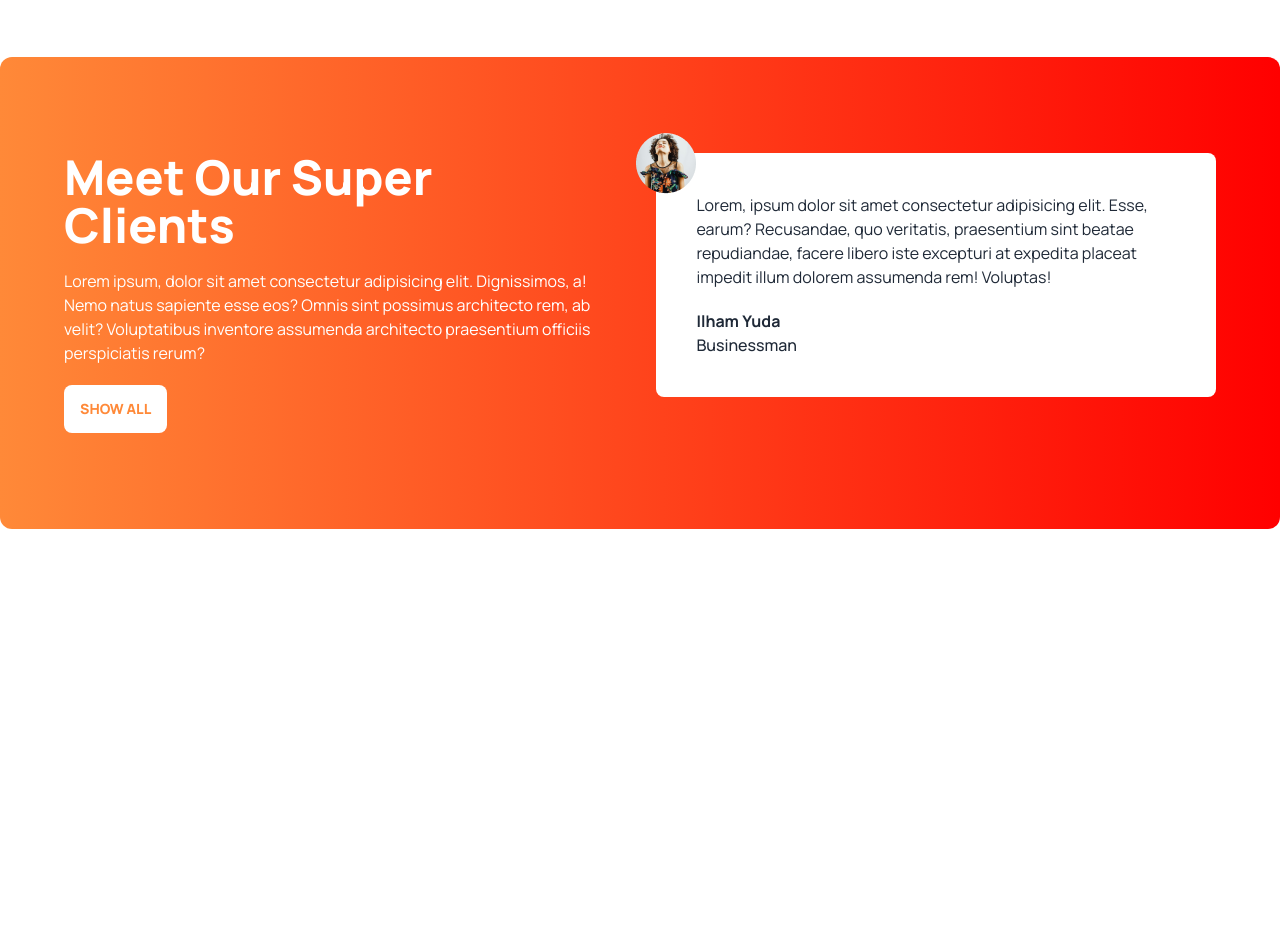
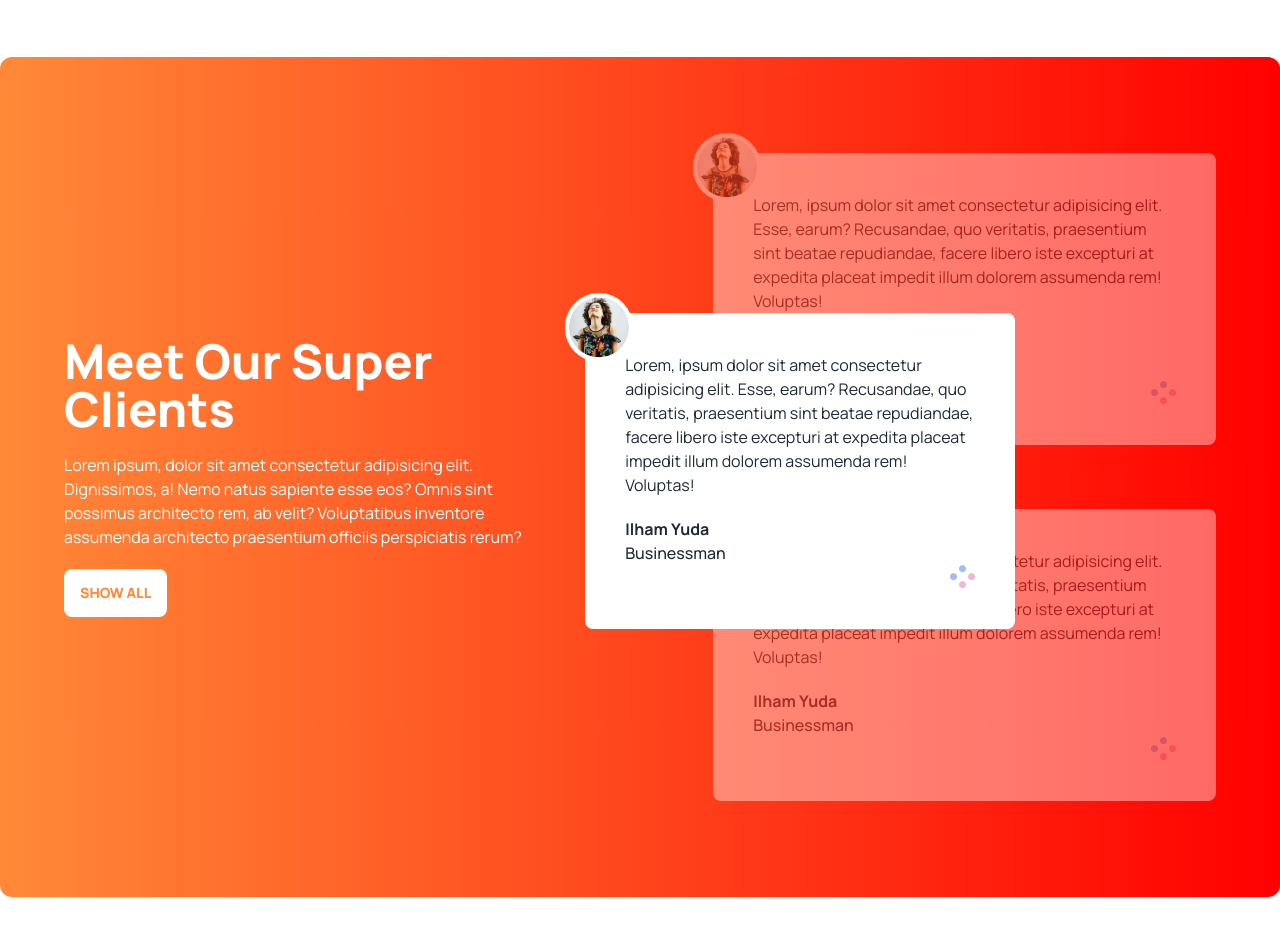
Before and after one commit to nayem1995/tea-house, a plain HTML site: page index.html in a window 1280 px wide. Shown: the part 1820-2755 px from the top of the page. Before the commit the page ends 2445 px from the top, so only its background shows below. Drawn offline with nearby package versions, Linux system fonts and the light colour scheme; files whose address does not match are found by name.

Commit message:
customer review slider

```diff
--- a/index.html
+++ b/index.html
@@ -122,7 +122,8 @@
         </section>
         <!-- super client section -->
         <section class="my-24 flex flex-col lg:flex-row gap-12 rounded-xl bg-gradient-to-r from-[#FF8938] to-[#F00] px-16 py-24">
-            <div class="space-y-5">
+            <div class="flex items-center lg:pr-28">
+              <div class="space-y-5 ">
                 <h2 class="text-5xl font-extrabold text-white">
                   Meet Our Super
                   <br>
@@ -133,15 +134,44 @@
                 </p>
                 <button class="btn btn-primary bg-white text-[#FF8938] font-extrabold border-none" >Show All</button>
               </div>
-            <div>
-              <!-- review -->
-              <div class="relative p-10 rounded-lg bg-white">
-                <img class="absolute -top-5 -left-5" src="images/client.png" alt="">
+            </div>
+            <!-- review container -->
+            <div class="relative">
+              <!--next review -->
+              <div class="relative z-10 mb-16 opacity-40 p-10 rounded-lg bg-white">
+                <img class="absolute -top-5 -left-5 border-4 border-white rounded-full bg-white" src="images/client.png" alt="">
                 <p>
                   Lorem, ipsum dolor sit amet consectetur adipisicing elit. Esse, earum? Recusandae, quo veritatis, praesentium sint beatae repudiandae, facere libero iste excepturi at expedita placeat impedit illum dolorem assumenda rem! Voluptas!
                 </p>
                 <h4 class="font-bold mt-5">Ilham Yuda</h4>
                 <p class="font-medium">Businessman</p>
+                <div class="flex justify-end">
+                  <img src="images/circles.png" alt="">
+                </div>
+              </div>
+              <!--current review -->
+              <div class="absolute z-20 top-40 lg:-left-32 lg:w-[430px] p-10 rounded-lg bg-white">
+                <img class="absolute -top-5 -left-5 border-4 border-white rounded-full bg-white" src="images/client.png" alt="">
+                <p>
+                  Lorem, ipsum dolor sit amet consectetur adipisicing elit. Esse, earum? Recusandae, quo veritatis, praesentium sint beatae repudiandae, facere libero iste excepturi at expedita placeat impedit illum dolorem assumenda rem! Voluptas!
+                </p>
+                <h4 class="font-bold mt-5">Ilham Yuda</h4>
+                <p class="font-medium">Businessman</p>
+                <div class="flex justify-end">
+                  <img src="images/circles.png" alt="">
+                </div>
+              </div>
+              <!--previous review -->
+              <div class="relative z-10 opacity-40 p-10 rounded-lg bg-white">
+                <img class="absolute -top-5 -left-5 border-4 border-white rounded-full bg-white" src="images/client.png" alt="">
+                <p>
+                  Lorem, ipsum dolor sit amet consectetur adipisicing elit. Esse, earum? Recusandae, quo veritatis, praesentium sint beatae repudiandae, facere libero iste excepturi at expedita placeat impedit illum dolorem assumenda rem! Voluptas!
+                </p>
+                <h4 class="font-bold mt-5">Ilham Yuda</h4>
+                <p class="font-medium">Businessman</p>
+                <div class="flex justify-end">
+                  <img src="images/circles.png" alt="">
+                </div>
               </div>
             </div>
         </section>
```
Lines whose indentation alone changed are shown as unchanged.
